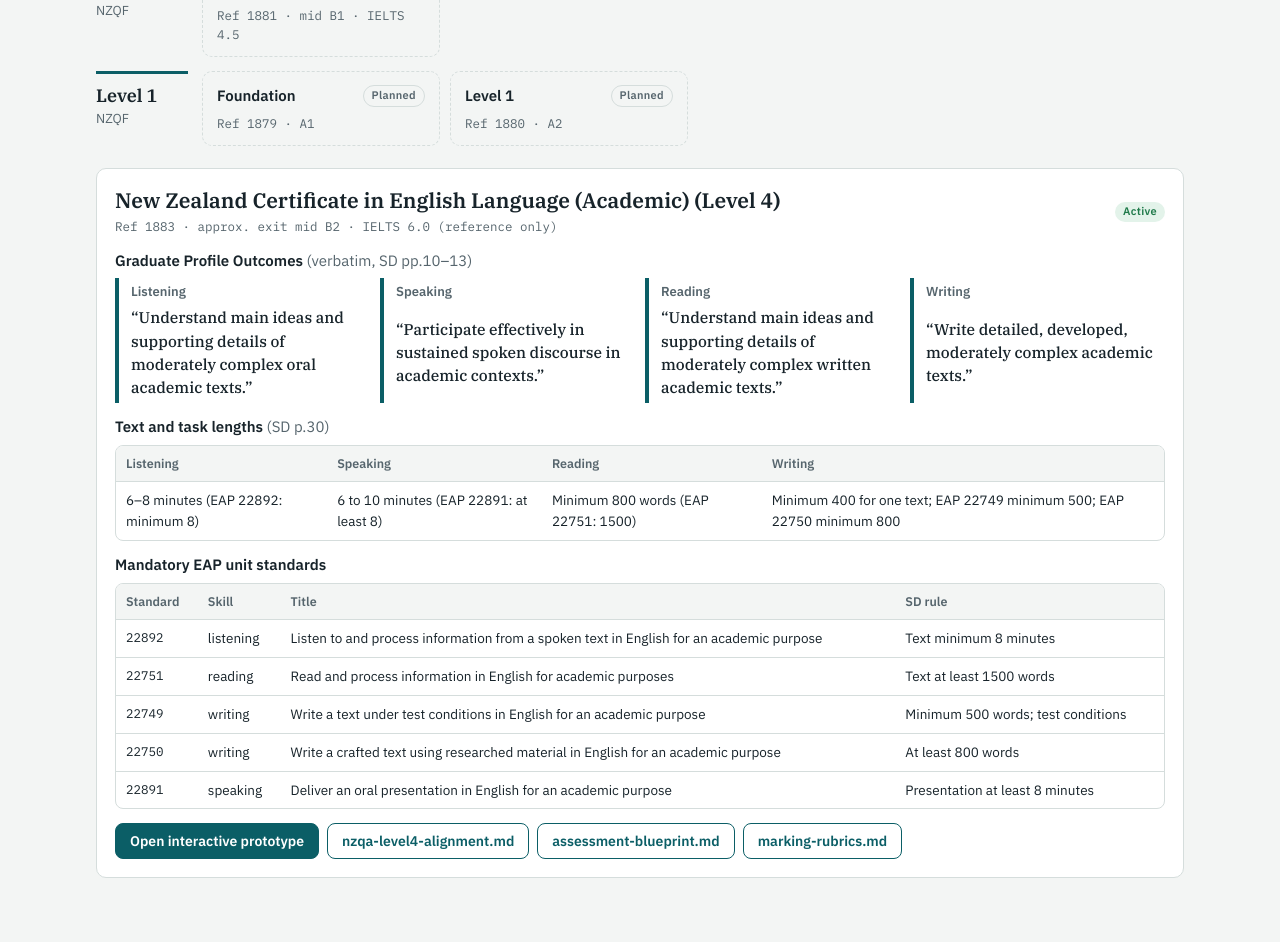
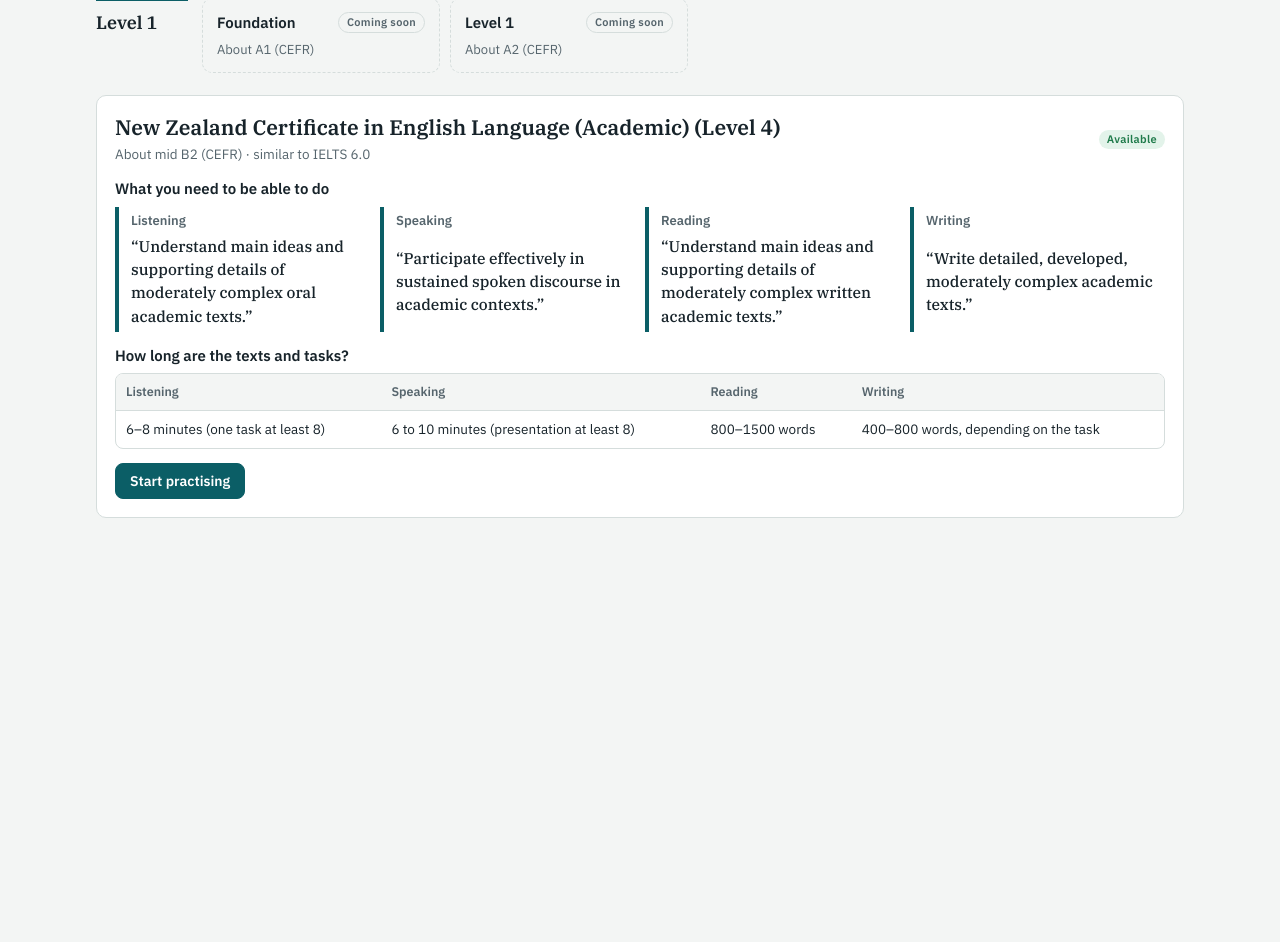
Before and after one commit to lexilink-ideation/NZCEL, a plain HTML site: page index.html in a window 1280 px wide. Shown: the part 732-1674 px from the top of the page. After the commit the page ends 1314 px from the top, so only its background shows below. Drawn offline with Linux system fonts and the light colour scheme.

Commit message:
Make front page student-facing
- Status labels: Available / Coming soon
- Remove doc-file buttons, unit standard codes, verification notes and
  developer instructions from the front page (data kept in the registry)
- Student-friendly intro, 'Start practising' button, plain-language lengths
  (new optional lengthsPlain field in data/qualifications.js)

Co-Authored-By: Claude Opus 5.5 <noreply@anthropic.com>
Claude-Session: https://claude.ai/code/session_01G5RaQanG8iLtoBATNMbxgC

```diff
--- a/data/qualifications.js
+++ b/data/qualifications.js
@@ -7,6 +7,8 @@
  *   - GPO wording (verbatim) ............. SD Section 3, pp.10–13
  *   - Text and task lengths .............. SD Section 6 summary table, p.30
  *   - Mandatory EAP unit standards ....... SD Section 6 (pp.37, 40) and Section 8
+ *
+ * lengthsPlain (optional): student-facing wording without unit standard codes; shown on the front page.
  *
  * status:
  *   "active"   – alignment docs + content in this repo
@@ -98,6 +100,7 @@ window.NZCEL_REGISTRY = {
         reading: "Understand main ideas and some specific details of moderately complex written texts on reasonably familiar topics relevant to the academic context.",
         writing: "Write clear connected texts on reasonably familiar topics relevant to the academic context."
       },
+      lengthsPlain: { listening: "4–5 minutes (one task at least 5)", reading: "450–800 words", writing: "300–500 words, depending on the task", speaking: "4 to 6 minutes (presentation at least 5)" },
       lengths: { listening: "4–5 minutes (EAP 30509: minimum 5)", reading: "450–800 words (EAP 30511: at least 800 in total)", writing: "Minimum 300 words (EAP 30508: 500)", speaking: "4 to 6 minutes (EAP 30510: at least 5)" },
       mandatoryUS: [
         { us: "30509", skill: "listening", title: "Listen to and process information about a familiar topic in a short spoken text in English for an academic purpose", rule: "Text minimum 5 minutes" },
@@ -145,6 +148,7 @@ window.NZCEL_REGISTRY = {
         reading: "Understand main ideas and supporting details of moderately complex written academic texts.",
         writing: "Write detailed, developed, moderately complex academic texts."
       },
+      lengthsPlain: { listening: "6–8 minutes (one task at least 8)", reading: "800–1500 words", writing: "400–800 words, depending on the task", speaking: "6 to 10 minutes (presentation at least 8)" },
       lengths: { listening: "6–8 minutes (EAP 22892: minimum 8)", reading: "Minimum 800 words (EAP 22751: 1500)", writing: "Minimum 400 for one text; EAP 22749 minimum 500; EAP 22750 minimum 800", speaking: "6 to 10 minutes (EAP 22891: at least 8)" },
       mandatoryUS: [
         { us: "22892", skill: "listening", title: "Listen to and process information from a spoken text in English for an academic purpose", rule: "Text minimum 8 minutes" },
--- a/index.html
+++ b/index.html
@@ -3,7 +3,7 @@
 <head>
 <meta charset="utf-8">
 <meta name="viewport" content="width=device-width, initial-scale=1">
-<title>NZCEL Preparation Platform</title>
+<title>NZCEL Practice</title>
 <link rel="preconnect" href="https://fonts.googleapis.com">
 <link rel="preconnect" href="https://fonts.gstatic.com" crossorigin>
 <link href="https://fonts.googleapis.com/css2?family=IBM+Plex+Mono:wght@400;500&family=IBM+Plex+Sans:wght@400;500;600&family=IBM+Plex+Serif:wght@500;600&display=swap" rel="stylesheet">
@@ -82,72 +82,68 @@ tr.is-active td:first-child{box-shadow:inset 3px 0 0 var(--ok)}
 <body>
 <header>
   <div class="bar">
-    <div class="brand">NZCEL Preparation Platform</div>
-    <nav id="nav" aria-label="Views"><a href="#suite">Qualification suite</a><a href="#compare">Compare GPOs across levels</a></nav>
+    <div class="brand">NZCEL Practice</div>
+    <nav id="nav" aria-label="Views"><a href="#suite">All levels</a><a href="#compare">Compare levels</a></nav>
   </div>
-  <div class="notice"><div>Preparation tool only. Not an NZQA-approved programme. No result on this platform is evidence towards an NZCEL qualification.</div></div>
+  <div class="notice"><div>This is a practice website. Results here are for learning only and do not count towards an NZCEL qualification.</div></div>
 </header>
 <main id="app"></main>
 
 <script src="data/qualifications.js"></script>
 <script>
-const REPO="https://github.com/lexilink-ideation/nzcel/blob/main/";
 const R=window.NZCEL_REGISTRY;
 const SK=[["listening","Listening"],["speaking","Speaking"],["reading","Reading"],["writing","Writing"]];
 const esc=s=>String(s).replace(/[&<>"]/g,c=>({"&":"&amp;","<":"&lt;",">":"&gt;",'"':"&quot;"}[c]));
 const ctxName=q=>q.context||"—";
+const len=(q,k)=>(q.lengthsPlain&&q.lengthsPlain[k])||q.lengths[k];
+const isOn=q=>q.status==="active";
+const statusPill=q=>`<span class="pill ${isOn(q)?"active":"plan"}">${isOn(q)?"Available":"Coming soon"}</span>`;
 let sel=null; try{sel=localStorage.getItem("nzcel.hub.sel")}catch(e){}
 if(!R.qualifications.some(q=>q.id===sel)) sel="L4-academic";
 let cmpSkill="writing", cmpCtx="All";
 
 function vSuite(){
   const levels=[6,5,4,3,2,1];
-  const active=R.qualifications.filter(q=>q.status==="active").length;
   return `
-  <section style="display:grid;gap:8px"><h1>The NZCEL suite</h1>
-   <p class="lede">All ${R.qualifications.length} NZCEL qualifications listed in the NZQA Supporting Document (SD p.6). ${active} are built so far. The others are registered with their GPOs, CEFR/IELTS reference points and text lengths, ready for alignment docs and content.</p>
-   <div class="legend"><span class="row"><span class="pill active">Active</span> docs and prototype exist</span><span class="row"><span class="pill plan">Planned</span> registered; no content yet</span><span class="muted">CEFR/IELTS are approximate exit levels (SD p.8), not learner results.</span></div>
+  <section style="display:grid;gap:8px"><h1>New Zealand Certificates in English Language</h1>
+   <p class="lede">Practise for the NZCEL. Choose your level below to see what you need to be able to do in listening, speaking, reading and writing, and how long the texts and tasks are. Practice is available for the levels marked Available.</p>
+   <div class="legend"><span class="row"><span class="pill active">Available</span> practice ready</span><span class="row"><span class="pill plan">Coming soon</span> not available yet</span><span class="muted">CEFR and IELTS levels are approximate guides only.</span></div>
   </section>
   <section style="display:grid;gap:14px">${levels.map(l=>{const qs=R.qualifications.filter(q=>q.level===l);return `
-   <div class="lvl"><div class="lvl-h"><b>Level ${l}</b><span class="muted" style="font-size:13px">NZQF</span></div>
+   <div class="lvl"><div class="lvl-h"><b>Level ${l}</b></div>
     <div class="cards">${qs.map(q=>`<button class="q ${q.status}" aria-pressed="${q.id===sel}" data-id="${q.id}">
-      <div class="row spread"><span class="ctx">${esc(q.context||"Level "+q.level)}</span><span class="pill ${q.status==="active"?"active":"plan"}">${q.status==="active"?"Active":"Planned"}</span></div>
-      <span class="mono muted">Ref ${q.ref} · ${esc(q.cefr)}${q.ielts?" · IELTS "+q.ielts:""}</span></button>`).join("")}</div></div>`}).join("")}
+      <div class="row spread"><span class="ctx">${esc(q.context||"Level "+q.level)}</span>${statusPill(q)}</div>
+      <span class="muted" style="font-size:13px">About ${esc(q.cefr)} (CEFR)${q.ielts?" · IELTS "+q.ielts:""}</span></button>`).join("")}</div></div>`}).join("")}
   </section>
   <section class="card" id="detail"></section>`;
 }
 function fillDetail(){
   const q=R.qualifications.find(x=>x.id===sel);
-  const el=document.getElementById("detail");
-  el.innerHTML=`
-   <div class="row spread"><div style="display:grid;gap:4px"><h2>${esc(q.title)}</h2><span class="mono muted">Ref ${q.ref} · approx. exit ${esc(q.cefr)}${q.ielts?" · IELTS "+q.ielts+" (reference only)":""}</span></div>
-    <span class="pill ${q.status==="active"?"active":"plan"}">${q.status==="active"?"Active":"Planned"}</span></div>
-   ${q.note?`<p class="note">${esc(q.note)}</p>`:""}
-   <div style="display:grid;gap:8px"><h3>Graduate Profile Outcomes <span class="muted" style="font-weight:400">(verbatim, SD pp.10–13)</span></h3>
+  document.getElementById("detail").innerHTML=`
+   <div class="row spread"><div style="display:grid;gap:4px"><h2>${esc(q.title)}</h2><span class="muted" style="font-size:13.5px">About ${esc(q.cefr)} (CEFR)${q.ielts?" · similar to IELTS "+q.ielts:""}</span></div>${statusPill(q)}</div>
+   <div style="display:grid;gap:8px"><h3>What you need to be able to do</h3>
     <div class="gpos">${SK.map(([k,n])=>`<div class="gpo"><span class="muted" style="font-size:13px;font-weight:600">${n}</span><q>${esc(q.gpo[k])}</q></div>`).join("")}</div></div>
-   <div style="display:grid;gap:8px"><h3>Text and task lengths <span class="muted" style="font-weight:400">(SD p.30)</span></h3>
-    <div class="tbl"><table><thead><tr>${SK.map(s=>`<th>${s[1]}</th>`).join("")}</tr></thead><tbody><tr>${SK.map(([k])=>`<td>${esc(q.lengths[k])}</td>`).join("")}</tr></tbody></table></div></div>
-   <div style="display:grid;gap:8px"><h3>Mandatory EAP unit standards</h3>
-    ${q.mandatoryUS.length?`<div class="tbl"><table><thead><tr><th>Standard</th><th>Skill</th><th>Title</th><th>SD rule</th></tr></thead><tbody>${q.mandatoryUS.map(u=>`<tr><td class="mono">${u.us}</td><td>${u.skill}</td><td>${esc(u.title)}</td><td>${esc(u.rule)}</td></tr>`).join("")}</tbody></table></div>`:'<p class="muted">None stated in the Supporting Document for this qualification.</p>'}</div>
-   <div class="row">${q.status==="active"
-     ?`<a class="btn" href="prototype/index.html">Open interactive prototype</a>${q.docs.map(d=>`<a class="btn secondary" href="${REPO+d}">${esc(d.replace("docs/",""))}</a>`).join("")}`
-     :`<p class="muted">Not built yet. To add it: write <span class="mono">docs/nzqa-level${q.level}${q.context&&q.context!=="Foundation"?"-"+q.context.toLowerCase():q.context==="Foundation"?"-foundation":""}-alignment.md</span> from the Level 4/5 template, then set <span class="mono">status: "active"</span> in <span class="mono">data/qualifications.js</span>.</p>`}</div>`;
+   <div style="display:grid;gap:8px"><h3>How long are the texts and tasks?</h3>
+    <div class="tbl"><table><thead><tr>${SK.map(s=>`<th>${s[1]}</th>`).join("")}</tr></thead><tbody><tr>${SK.map(([k])=>`<td>${esc(len(q,k))}</td>`).join("")}</tr></tbody></table></div></div>
+   <div class="row">${isOn(q)
+     ?`<a class="btn" href="prototype/index.html">Start practising</a>`
+     :`<p class="muted">Coming soon. Practice for this level is not available yet.</p>`}</div>`;
 }
 
 function vCompare(){
   const ctxs=["All","Academic","General","Employment"];
   return `
-  <section style="display:grid;gap:8px"><h1>Compare GPOs across levels</h1>
-   <p class="lede">Read one skill from Level 1 to Level 6 to see how the outcome wording steps up. This is the basis for keeping levels genuinely different. Active qualifications are marked in green.</p></section>
+  <section style="display:grid;gap:8px"><h1>Compare levels</h1>
+   <p class="lede">Choose a skill to see how it becomes more demanding from Level 1 to Level 6.</p></section>
   <section class="card">
    <div class="row"><span class="muted">Skill</span><div class="chips" id="cSk">${SK.map(([k,n])=>`<button class="chip" aria-pressed="${k===cmpSkill}" data-v="${k}">${n}</button>`).join("")}</div></div>
-   <div class="row"><span class="muted">Context at Levels 3–5</span><div class="chips" id="cCx">${ctxs.map(c=>`<button class="chip" aria-pressed="${c===cmpCtx}" data-v="${c}">${c}</button>`).join("")}</div></div>
-   <div class="tbl"><table><thead><tr><th>Level</th><th>Context</th><th>Ref</th><th>${SK.find(s=>s[0]===cmpSkill)[1]} GPO</th><th>Length (SD p.30)</th></tr></thead><tbody id="cBody"></tbody></table></div>
+   <div class="row"><span class="muted">Type (Levels 3–5)</span><div class="chips" id="cCx">${ctxs.map(c=>`<button class="chip" aria-pressed="${c===cmpCtx}" data-v="${c}">${c}</button>`).join("")}</div></div>
+   <div class="tbl"><table><thead><tr><th>Level</th><th>Type</th><th>What you need to be able to do</th><th>Length</th></tr></thead><tbody id="cBody"></tbody></table></div>
   </section>`;
 }
 function fillCompare(){
   const rows=R.qualifications.filter(q=>cmpCtx==="All"||q.level<3||q.level>5||q.context===cmpCtx||(q.level===3&&cmpCtx==="Employment"&&q.context==="Applied"));
-  document.getElementById("cBody").innerHTML=rows.map(q=>`<tr class="${q.status==="active"?"is-active":""}"><td>${q.level}</td><td>${esc(ctxName(q))}</td><td class="mono">${q.ref}</td><td>${esc(q.gpo[cmpSkill])}</td><td>${esc(q.lengths[cmpSkill])}</td></tr>`).join("");
+  document.getElementById("cBody").innerHTML=rows.map(q=>`<tr class="${isOn(q)?"is-active":""}"><td>${q.level}</td><td>${esc(ctxName(q))}</td><td>${esc(q.gpo[cmpSkill])}</td><td>${esc(len(q,cmpSkill))}</td></tr>`).join("");
 }
 
 function render(){
```
